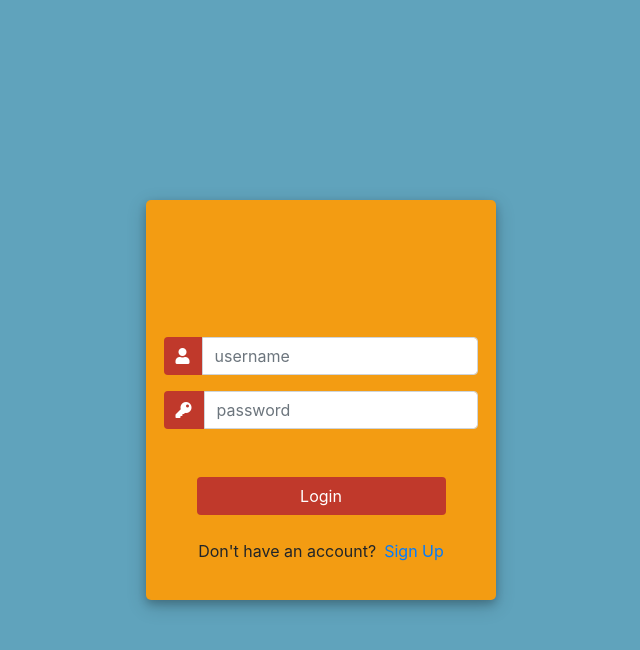
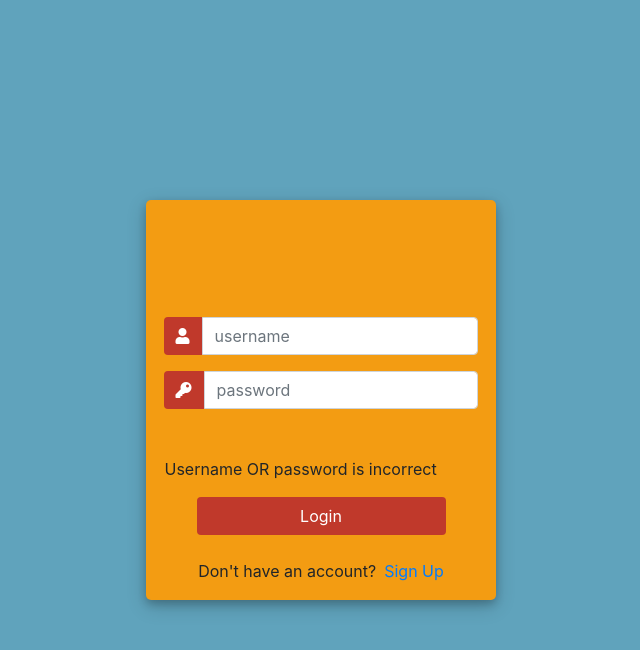
Before and after one commit to TnsaeANS/Eco_Market, a Django app: page /login in a window 1280 px wide. Shown: the top 650 px of the page, without its empty margins (319-959 px from the left). Run offline with Django 4.2, Linux system fonts and the light colour scheme; some libraries are stand-ins or nearby versions.

Commit message:
flash messages

```diff
--- a/products/views.py
+++ b/products/views.py
@@ -4,6 +4,7 @@ from .models import Product
 from django.contrib.auth.forms import UserCreationForm
 from .forms import CreateUserForm
 from django.contrib import messages
+from django.contrib.auth import authenticate, login, logout
 # Create your views here.
 
 
@@ -13,6 +14,21 @@ def index(request):#main page of the app
 
 
 def login(request):
+
+    if request.method == 'POST':
+        username = request.POST.get('username')
+        password = request.POST.get('password')
+
+        user = authenticate(request, username=username, password=password )
+
+        if user is not None:
+            login(request, user)
+            return redirect('')
+    else:
+        messages.info(request, 'Username OR password is incorrect')
+
+
+
     context = {}
     return render(request, 'login.html', context)
 
--- a/templates/login.html
+++ b/templates/login.html
@@ -91,7 +91,8 @@
 
 				</div>
 				<div class="d-flex justify-content-center form_container">
-					<form>
+					<form method="POST" action="">
+						{% csrf_token %}
 						<div class="input-group mb-3">
 							<div class="input-group-append">
 								<span class="input-group-text"><i class="fas fa-user"></i></span>
```
Also changed, not shown: db.sqlite3.
